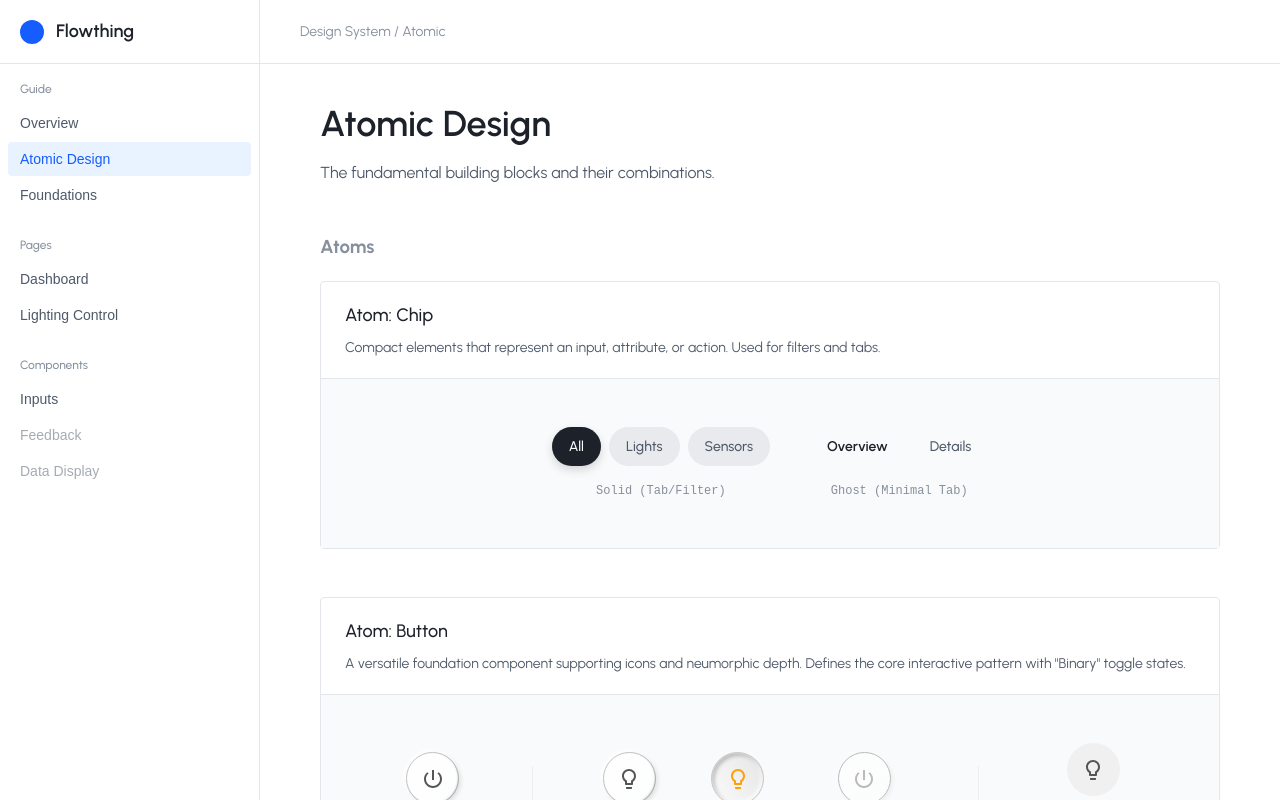
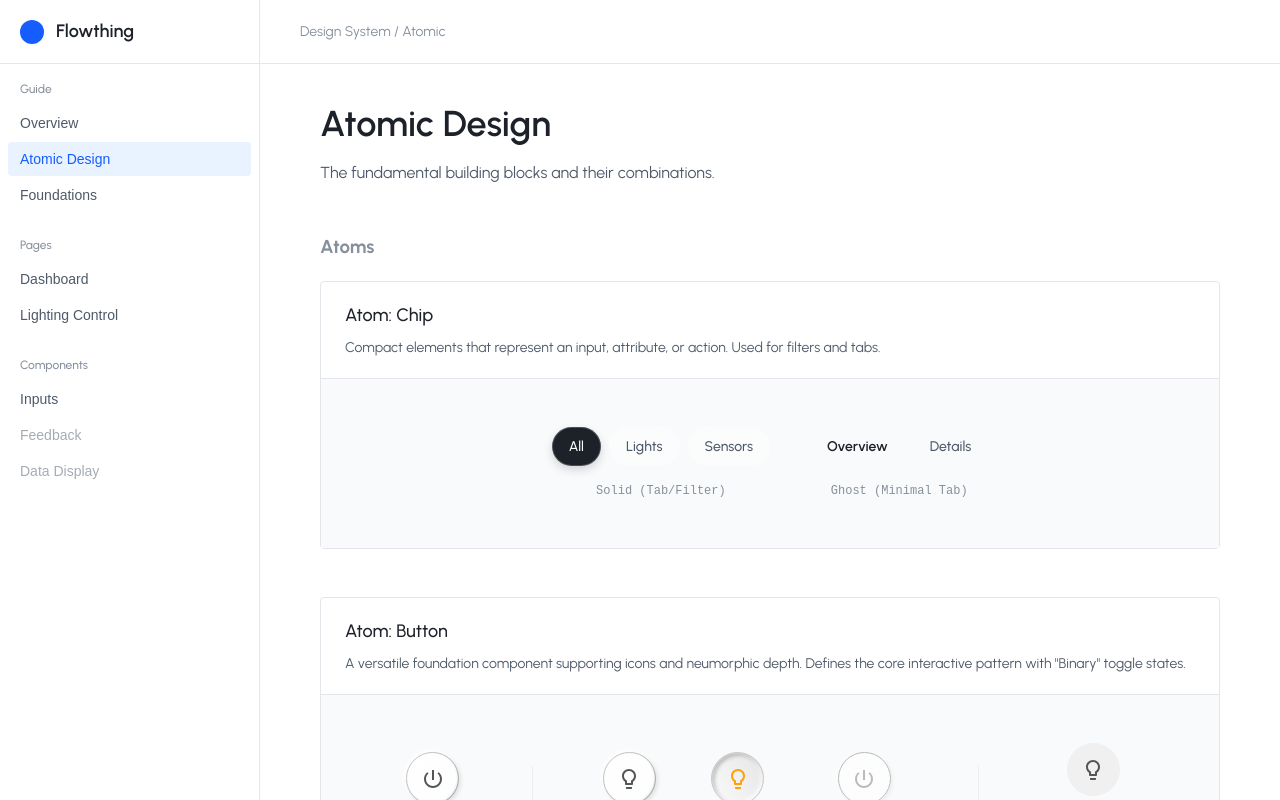
Before and after one commit to johneybi/IotDesignsystem, a React (Vite) app: page / in a window 1280 px wide. Both pictures are taken after a click on the button "Atomic Design". Built offline with nearby package versions, Linux system fonts and the light colour scheme; a web font is replaced by a local one.

Commit message:
fix/chip opacity

```diff
--- a/src/components/atoms/Chip/Chip.module.css
+++ b/src/components/atoms/Chip/Chip.module.css
@@ -21,13 +21,16 @@
 /* Variants */
 
 /* Solid Variant (Default) */
+/* Solid Variant (Default) */
 .solid {
-  background-color: #E8EAED; /* Darker than F9FAFB for visibility */
+  background-color: rgba(255, 255, 255, 0.35); /* Transparent Neutral */
   color: var(--color-text-2);
+  backdrop-filter: blur(8px); /* subtle glass effect */
+  border: 1px solid rgba(255, 255, 255, 0.2);
 }
 
 .solid:hover {
-  background-color: #D1D5DB; /* Darker on hover */
+  background-color: rgba(255, 255, 255, 0.55); /* Lighter on hover */
   color: var(--color-text-1);
 }
 
```
